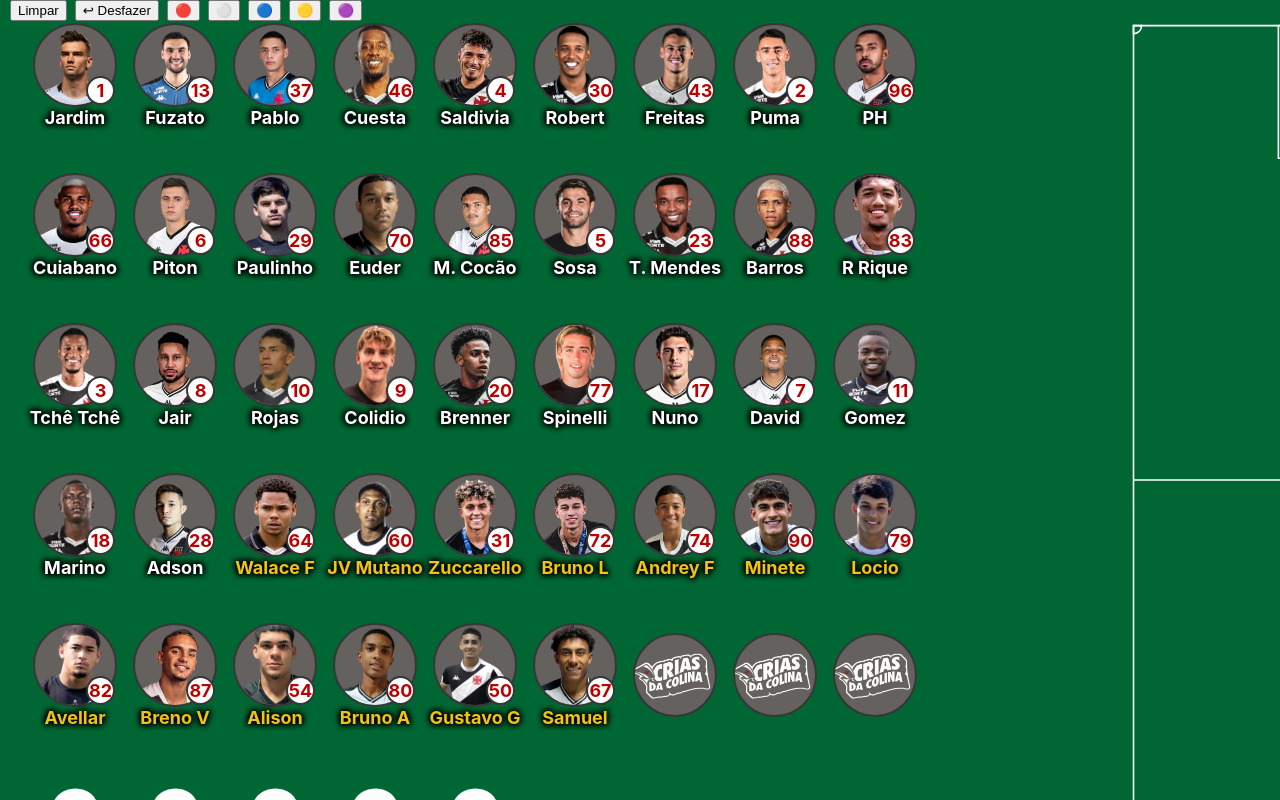
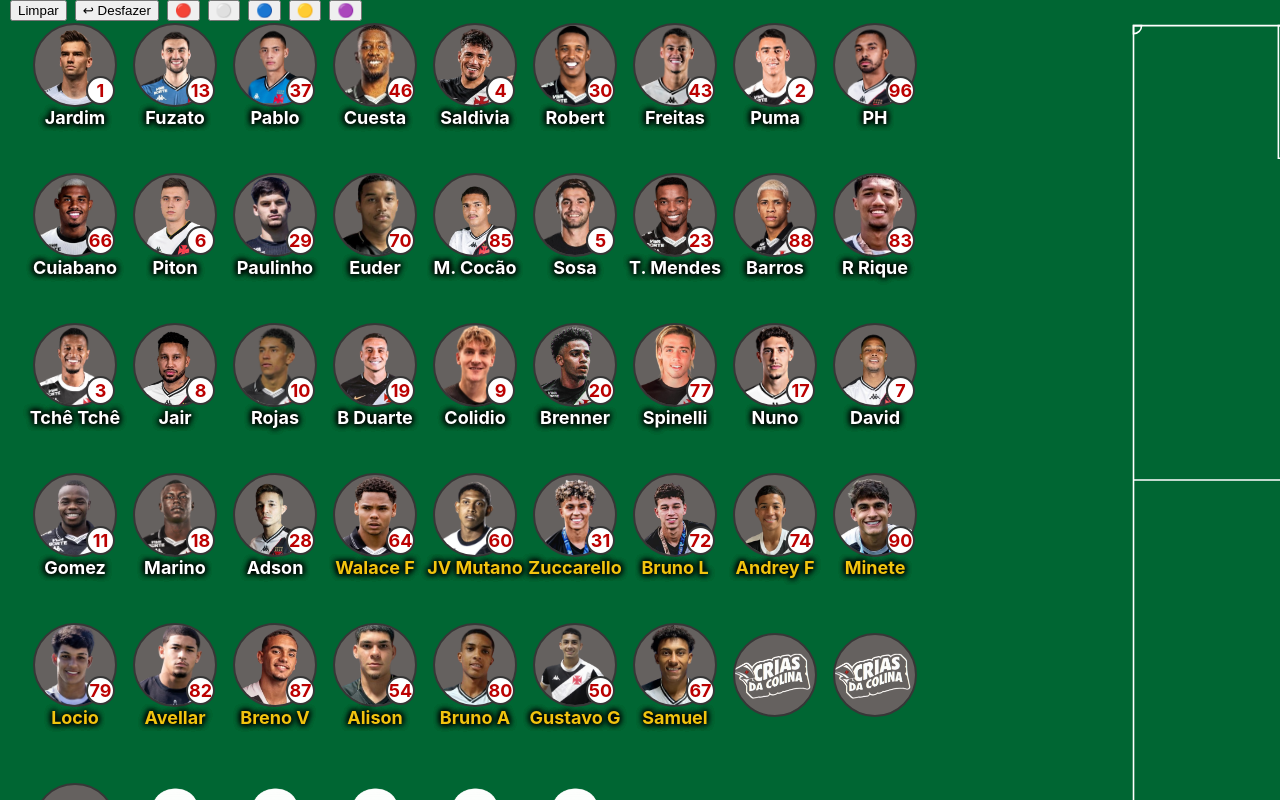
Before and after one commit to Gustavonoxville/campinho-podcast, a React (Create React App) app: page / in a window 1280 px wide. Shown: the top 800 px of the page. Built offline with nearby package versions, Linux system fonts and the light colour scheme.

Commit message:
duarte 19

```diff
--- a/src/App.js
+++ b/src/App.js
@@ -54,6 +54,7 @@ import spinelli from './jogadores/spinelli.png';
 import cuiabano from './jogadores/cuiabano.png';
 import sosa from './jogadores/sosa.png';
 import colidio from './jogadores/colidio.png';
+import duarte from './jogadores/duarte.png';
 
 
 import alison from './jogadores/alison.png';
@@ -122,7 +123,7 @@ const playersList = [
   /*{ id: 29, nome: "Estrella", imagem: estrella, hasBorder: true, hasNumber: true, number: 14},*/
   /*{ id: 31, nome: "Maxime", imagem: max, hasBorder: true, hasNumber: true, number: 26},*/
   { id: 33, nome: "Rojas", imagem: rojas, hasBorder: true, hasNumber: true, number: 10},
-  /*{ id: 35, nome: "Coutinho", imagem: couto, hasBorder: true, hasNumber: true, number: 10},*/
+  { id: 35, nome: "B Duarte", imagem: duarte, hasBorder: true, hasNumber: true, number: 19},
   { id: 30, nome: "Colidio", imagem: colidio, hasBorder: true, hasNumber: true, number: 9},
   { id: 37, nome: "Brenner", imagem: brenner, hasBorder: true, hasNumber: true, number: 20},
   { id: 39, nome: "Spinelli", imagem: spinelli, hasBorder: true, hasNumber: true, number: 77},
```
Also changed, not shown: src/jogadores/duarte.png (added).
